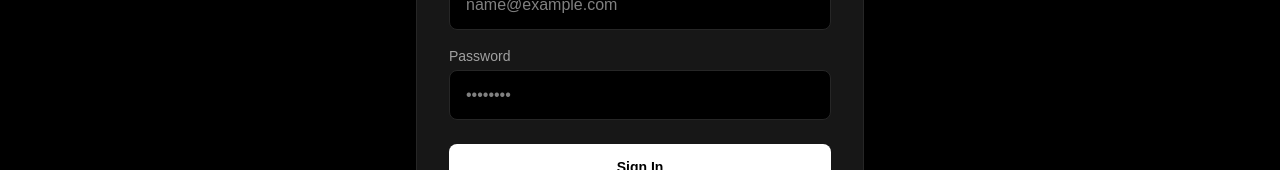
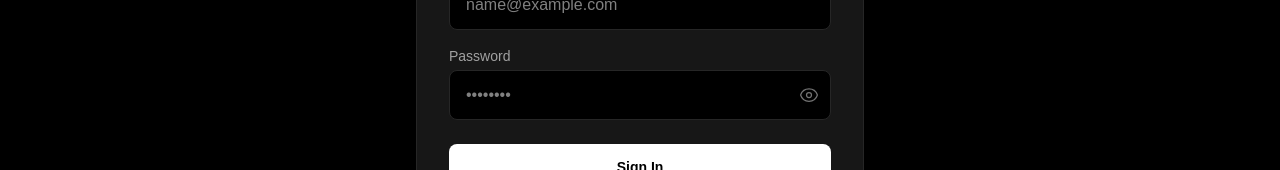
Before and after one commit to risan-g/fyp-production, a Next.js app in the folder product/: page /sign-in in a window 1280 px wide. Shown: the part 407-577 px from the top of the page. Built offline with nearby package versions, Linux system fonts and the light colour scheme; no server answers.

Commit message:
#33 feat: add show/hide password toggle to the sign-in/sign-up forms.

```diff
--- a/product/src/app/sign-in/page.tsx
+++ b/product/src/app/sign-in/page.tsx
@@ -16,6 +16,7 @@ export default function SignInPage() {
   const [loading, setLoading] = useState(false);
   const router = useRouter();
   const supabase = createClient();
+  const [showPassword, setShowPassword] = useState(false);
 
   /**
    * Handles the sign-in submission.
@@ -77,18 +78,66 @@ export default function SignInPage() {
               />
             </div>
 
+            {/* Password with Toggle */}
             <div>
               <label className="block text-sm font-medium text-neutral-400 mb-1">
                 Password
               </label>
+              <div className="relative">
                 <input
-                type="password"
+                  type={showPassword ? "text" : "password"} // Toggles between text and password
                   required
                   value={password}
                   onChange={(e) => setPassword(e.target.value)}
-                className="block w-full px-4 py-3 bg-black border border-neutral-800 rounded-lg text-white focus:border-white focus:ring-1 focus:ring-white outline-none transition-all"
+                  className="block w-full px-4 py-3 bg-black border border-neutral-800 rounded-lg text-white focus:border-white focus:ring-1 focus:ring-white outline-none transition-all pr-10" // Added pr-10 for space
                   placeholder="••••••••"
+                  minLength={6}
                 />
+                <button
+                  type="button"
+                  onClick={() => setShowPassword(!showPassword)}
+                  className="absolute right-3 top-1/2 -translate-y-1/2 text-neutral-500 hover:text-white transition-colors"
+                >
+                  {showPassword ? (
+                    // Eye Off Icon
+                    <svg
+                      xmlns="http://www.w3.org/2000/svg"
+                      fill="none"
+                      viewBox="0 0 24 24"
+                      strokeWidth={1.5}
+                      stroke="currentColor"
+                      className="w-5 h-5"
+                    >
+                      <path
+                        strokeLinecap="round"
+                        strokeLinejoin="round"
+                        d="M3.98 8.223A10.477 10.477 0 0 0 1.934 12C3.226 16.338 7.244 19.5 12 19.5c.993 0 1.953-.138 2.863-.395M6.228 6.228A10.451 10.451 0 0 1 12 4.5c4.756 0 8.773 3.162 10.065 7.498a10.522 10.522 0 0 1-4.293 5.774M6.228 6.228 3 3m3.228 3.228 3.65 3.65m7.894 7.894L21 21m-3.228-3.228-3.65-3.65m0 0a3 3 0 1 0-4.243-4.243m4.242 4.242L9.88 9.88"
+                      />
+                    </svg>
+                  ) : (
+                    // Eye Icon
+                    <svg
+                      xmlns="http://www.w3.org/2000/svg"
+                      fill="none"
+                      viewBox="0 0 24 24"
+                      strokeWidth={1.5}
+                      stroke="currentColor"
+                      className="w-5 h-5"
+                    >
+                      <path
+                        strokeLinecap="round"
+                        strokeLinejoin="round"
+                        d="M2.036 12.322a1.012 1.012 0 0 1 0-.639C3.423 7.51 7.36 4.5 12 4.5c4.638 0 8.573 3.007 9.963 7.178.07.207.07.431 0 .639C20.577 16.49 16.64 19.5 12 19.5c-4.638 0-8.573-3.007-9.963-7.178Z"
+                      />
+                      <path
+                        strokeLinecap="round"
+                        strokeLinejoin="round"
+                        d="M15 12a3 3 0 1 1-6 0 3 3 0 0 1 6 0Z"
+                      />
+                    </svg>
+                  )}
+                </button>
+              </div>
             </div>
           </div>
 
--- a/product/src/app/sign-up/page.tsx
+++ b/product/src/app/sign-up/page.tsx
@@ -24,6 +24,7 @@ export default function SignUpPage() {
   const [success, setSuccess] = useState(false);
 
   const supabase = createClient();
+  const [showPassword, setShowPassword] = useState(false);
 
   /**
    * Real-time Username Validation
@@ -197,20 +198,66 @@ export default function SignUpPage() {
               />
             </div>
 
-            {/* Password Input */}
+            {/* Password with Toggle */}
             <div>
               <label className="block text-sm font-medium text-neutral-400 mb-1">
                 Password
               </label>
+              <div className="relative">
                 <input
-                type="password"
+                  type={showPassword ? "text" : "password"} // Toggles between text and password
                   required
                   value={password}
                   onChange={(e) => setPassword(e.target.value)}
-                className="block w-full px-4 py-3 bg-black border border-neutral-800 rounded-lg text-white focus:border-white focus:ring-1 focus:ring-white outline-none transition-all"
+                  className="block w-full px-4 py-3 bg-black border border-neutral-800 rounded-lg text-white focus:border-white focus:ring-1 focus:ring-white outline-none transition-all pr-10" // Added pr-10 for space
                   placeholder="••••••••"
                   minLength={6}
                 />
+                <button
+                  type="button"
+                  onClick={() => setShowPassword(!showPassword)}
+                  className="absolute right-3 top-1/2 -translate-y-1/2 text-neutral-500 hover:text-white transition-colors"
+                >
+                  {showPassword ? (
+                    // Eye Off Icon
+                    <svg
+                      xmlns="http://www.w3.org/2000/svg"
+                      fill="none"
+                      viewBox="0 0 24 24"
+                      strokeWidth={1.5}
+                      stroke="currentColor"
+                      className="w-5 h-5"
+                    >
+                      <path
+                        strokeLinecap="round"
+                        strokeLinejoin="round"
+                        d="M3.98 8.223A10.477 10.477 0 0 0 1.934 12C3.226 16.338 7.244 19.5 12 19.5c.993 0 1.953-.138 2.863-.395M6.228 6.228A10.451 10.451 0 0 1 12 4.5c4.756 0 8.773 3.162 10.065 7.498a10.522 10.522 0 0 1-4.293 5.774M6.228 6.228 3 3m3.228 3.228 3.65 3.65m7.894 7.894L21 21m-3.228-3.228-3.65-3.65m0 0a3 3 0 1 0-4.243-4.243m4.242 4.242L9.88 9.88"
+                      />
+                    </svg>
+                  ) : (
+                    // Eye Icon
+                    <svg
+                      xmlns="http://www.w3.org/2000/svg"
+                      fill="none"
+                      viewBox="0 0 24 24"
+                      strokeWidth={1.5}
+                      stroke="currentColor"
+                      className="w-5 h-5"
+                    >
+                      <path
+                        strokeLinecap="round"
+                        strokeLinejoin="round"
+                        d="M2.036 12.322a1.012 1.012 0 0 1 0-.639C3.423 7.51 7.36 4.5 12 4.5c4.638 0 8.573 3.007 9.963 7.178.07.207.07.431 0 .639C20.577 16.49 16.64 19.5 12 19.5c-4.638 0-8.573-3.007-9.963-7.178Z"
+                      />
+                      <path
+                        strokeLinecap="round"
+                        strokeLinejoin="round"
+                        d="M15 12a3 3 0 1 1-6 0 3 3 0 0 1 6 0Z"
+                      />
+                    </svg>
+                  )}
+                </button>
+              </div>
             </div>
           </div>
 
```
Lines whose indentation alone changed are shown as unchanged.
